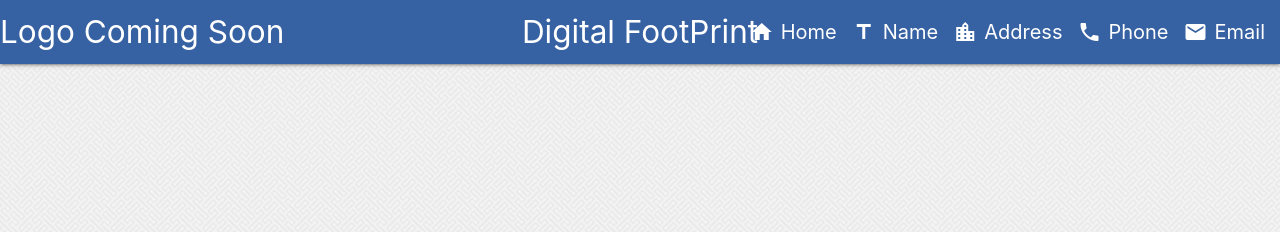
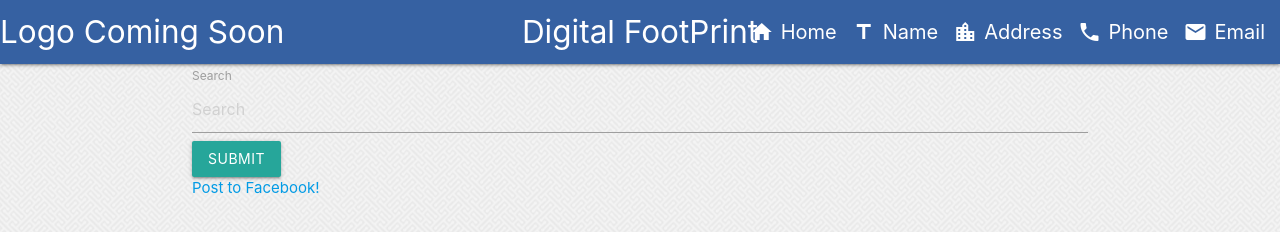
Before and after one commit to Isai-Ramirez/Project1, a plain HTML site: page index.html in a window 1280 px wide. Drawn offline with nearby package versions, Linux system fonts and the light colour scheme; no server answers.

Commit message:
restructured html

```diff
--- a/index.html
+++ b/index.html
@@ -16,7 +16,13 @@
     <link rel="stylesheet" type="text/css" href="assets/css/style.css">
 </head>
 
+
 <body>
+
+
+
+
+    </script>
 
         <nav>
                 <div class="nav-wrapper">
@@ -37,8 +43,21 @@
                 </div>
               </nav>
     <div class="container">
+            <div class="card-body">
+                    <form>
+                        <div class="form-group">
+                            <label for="search">Search</label>
+                            <input class="form-control" id="search" placeholder="Search" type="text">
+                        </div>
+                        <button class="btn btn-primary float-right" id="submit-button">Submit</button>
+                    </form>
+                </div>
 
+                <a id="facebook" href="https://facebook.com">Post to Facebook!</a>
     </div>
+
+
+
     <!-- Compiled and minified JavaScript -->
     <script src="https://cdnjs.cloudflare.com/ajax/libs/materialize/1.0.0/js/materialize.min.js"></script>
     <script src="https://code.jquery.com/jquery-3.3.1.min.js" integrity="sha256-FgpCb/KJQlLNfOu91ta32o/NMZxltwRo8QtmkMRdAu8="
@@ -46,5 +65,5 @@
 
         <script type="text/javascript" src="assets/javascript/app.js"></script>
 </body>
-
+<script src="app.js"></script>
 </html>
```
